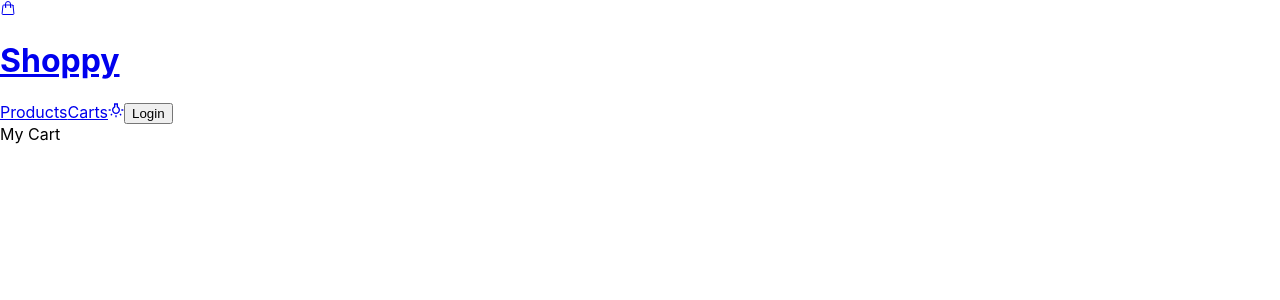
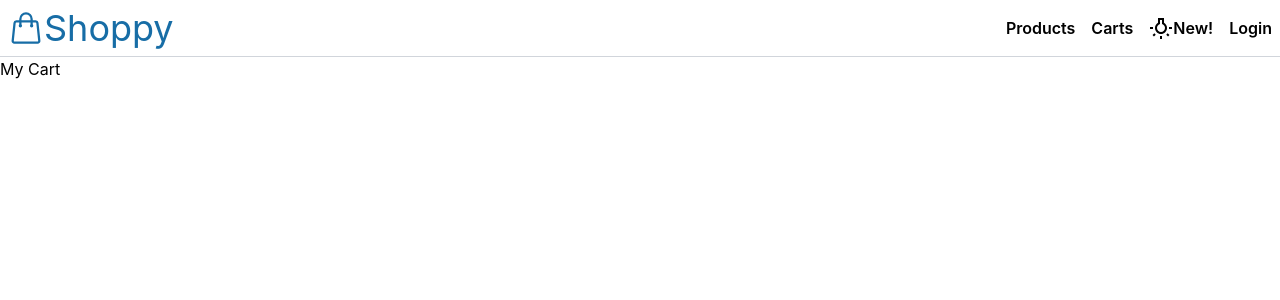
Before and after one commit to bbyik-k/shoppy-2024, a React (Create React App) app: page /carts in a window 1280 px wide. Shown: the top 300 px of the page. Built offline with nearby package versions, Linux system fonts and the light colour scheme.

Commit message:
style: install Tailwind CSS and apply basic Navbar styling

```diff
--- a/package.json
+++ b/package.json
@@ -34,5 +34,8 @@
       "last 1 firefox version",
       "last 1 safari version"
     ]
+  },
+  "devDependencies": {
+    "tailwindcss": "^3.4.17"
   }
 }
--- a/src/components/Navbar.jsx
+++ b/src/components/Navbar.jsx
@@ -5,16 +5,17 @@
 
 export default function Navbar() {
   return (
-    <header>
-      <Link to='/'>
+    <header className='flex justify-between border-b border-gray-300 p-2'>
+      <Link to='/' className='flex items-center text-4xl text-brand'>
         <HiOutlineShoppingBag />
         <h1>Shoppy</h1>
       </Link>
-      <nav>
+      <nav className='flex items-center gap-4 font-semibold'>
         <Link to='/products'>Products</Link>
         <Link to='/carts'>Carts</Link>
-        <Link to='/products/new'>
-          <MdOutlineWbIncandescent />
+        <Link to='/products/new' className='flex items-center'>
+          <MdOutlineWbIncandescent className='text-2xl' />
+          New!
         </Link>
         <button>Login</button>
       </nav>
--- a/src/index.css
+++ b/src/index.css
@@ -1,13 +1,19 @@
+@tailwind base;
+@tailwind components;
+@tailwind utilities;
+
 body {
   margin: 0;
-  font-family: -apple-system, BlinkMacSystemFont, 'Segoe UI', 'Roboto', 'Oxygen',
-    'Ubuntu', 'Cantarell', 'Fira Sans', 'Droid Sans', 'Helvetica Neue',
-    sans-serif;
+  font-family: -apple-system, BlinkMacSystemFont, 'Segoe UI', 'Roboto', 'Oxygen', 'Ubuntu', 'Cantarell', 'Fira Sans', 'Droid Sans', 'Helvetica Neue', sans-serif;
   -webkit-font-smoothing: antialiased;
   -moz-osx-font-smoothing: grayscale;
+  @apply flex flex-col items-center;
+}
+
+#root {
+  @apply w-full max-w-screen-2xl;
 }
 
 code {
-  font-family: source-code-pro, Menlo, Monaco, Consolas, 'Courier New',
-    monospace;
+  font-family: source-code-pro, Menlo, Monaco, Consolas, 'Courier New', monospace;
 }
--- /dev/null
+++ b/tailwind.config.js
@@ -0,0 +1,12 @@
+/** @type {import('tailwindcss').Config} */
+module.exports = {
+  content: ['./src/**/*.{js,jsx}'],
+  theme: {
+    extend: {
+      colors: {
+        brand: '#176da6',
+      },
+    },
+  },
+  plugins: [],
+};
```
Also changed, not shown: 1 other file (tests, documents, lock files or other folders).
